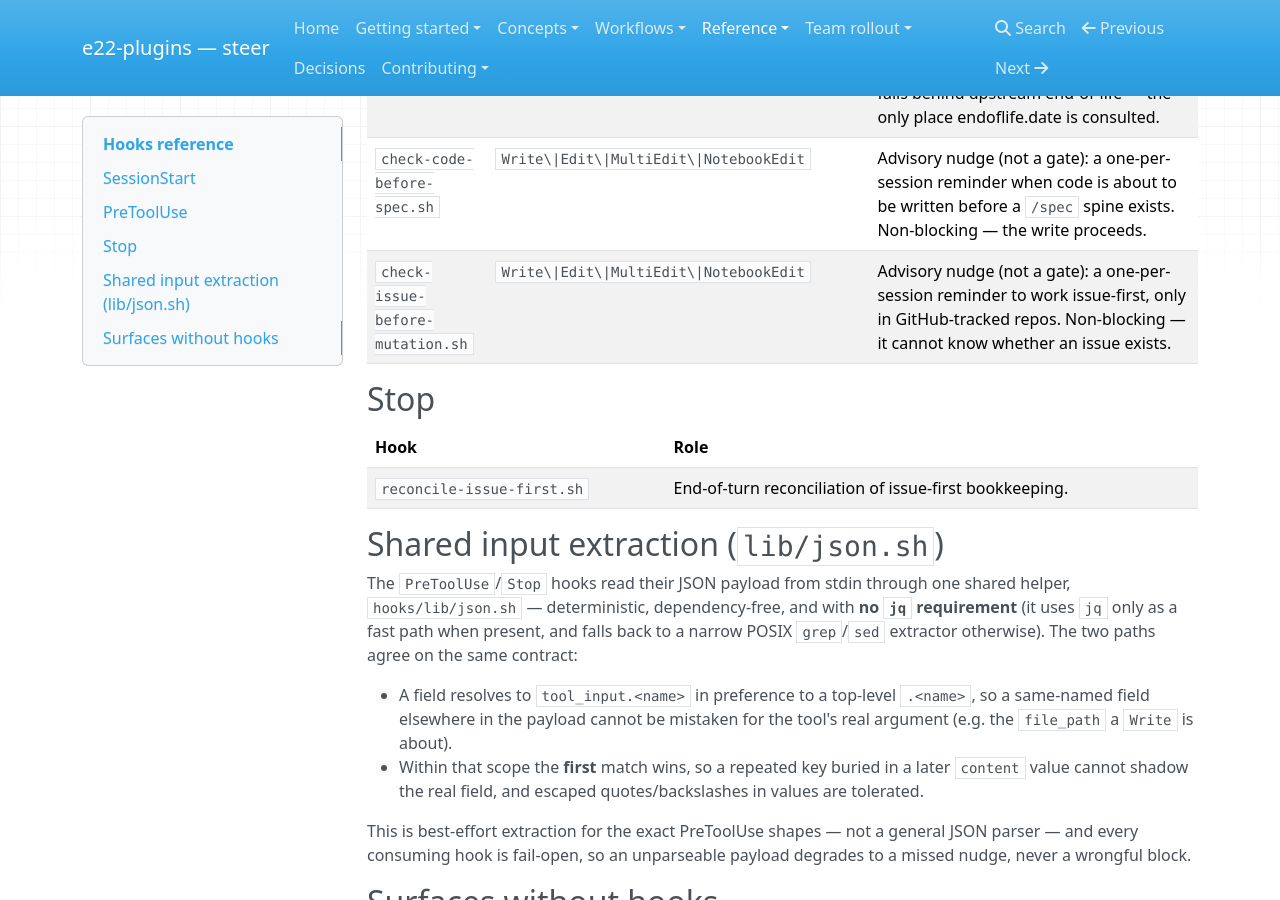
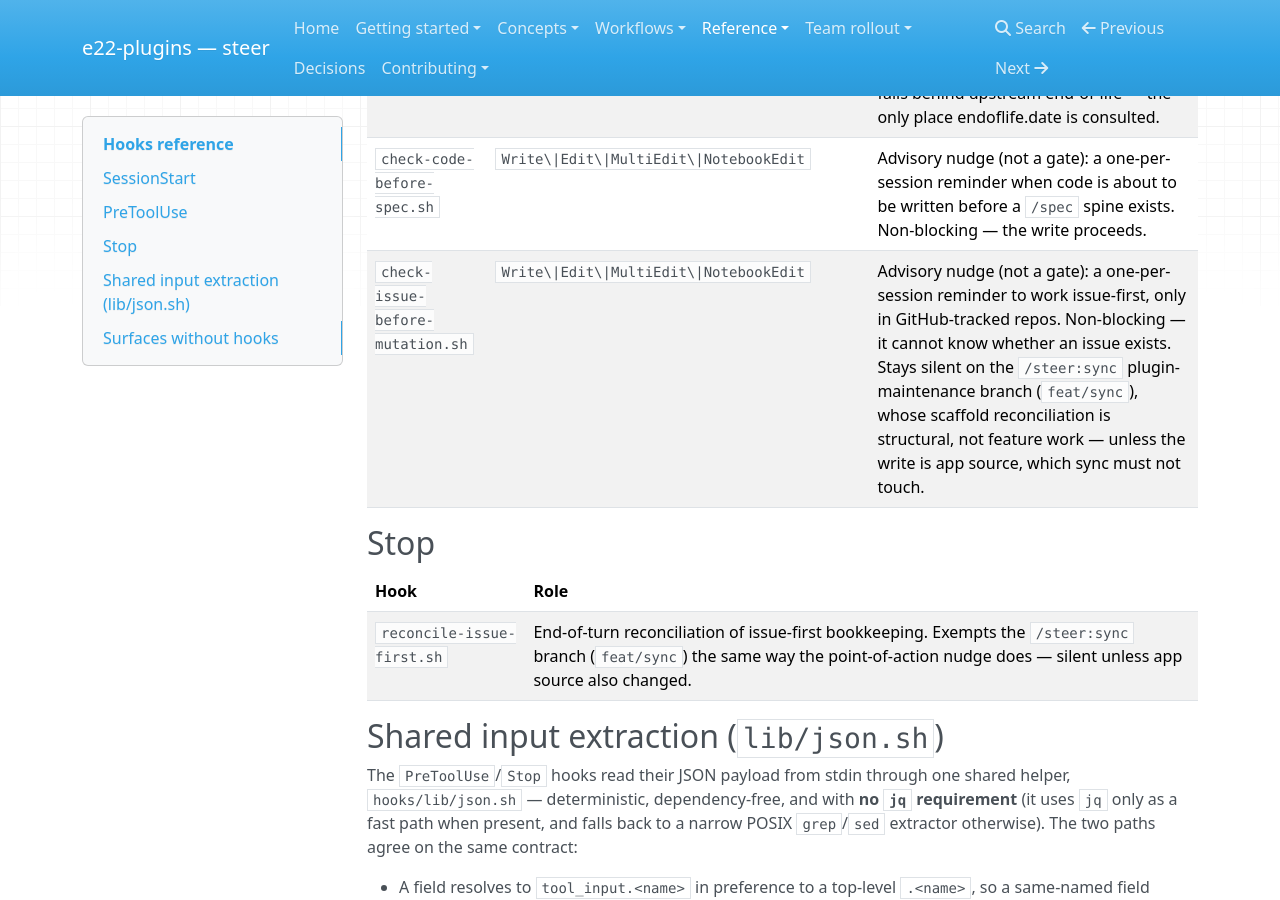
Before and after one commit to element22llc/e22-plugins, an MkDocs documentation site: the page built from docs/reference/hooks.md, in a window 1280 px wide and 900 px high, scrolled down 2002 px. Built offline with MkDocs 1.6.1, drawn with Linux system fonts in a browser that asks for light colours; nearby versions of some CDN libraries.

Commit message:
docs: reflect feat/sync issue-first exemption in hooks + lifecycle pages
Co-Authored-By: Claude Opus 4.8 (1M context) <noreply@anthropic.com>

```diff
--- a/docs/reference/hooks.md
+++ b/docs/reference/hooks.md
@@ -54,13 +54,13 @@ flowchart TD
 | --- | --- | --- |
 | `check-version-pins.sh` | `Write\|Edit\|MultiEdit\|NotebookEdit\|Bash` | Enforces the **EOL floor** in `policy/versions.yml` (deterministic, no network, no `jq`): a pin below `minimum_supported` or in the `denied` list is denied; anything at or above the floor is silent. It is a floor, not a chooser — there is no advisory "behind the target" tier; **what** to pin (current stable) is decided live per the versioning rule (`/steer:conventions`). A scheduled workflow (`version-policy-refresh.yml`) keeps the floor current by opening a human-reviewed PR when it falls behind upstream end-of-life — the only place endoflife.date is consulted. |
 | `check-code-before-spec.sh` | `Write\|Edit\|MultiEdit\|NotebookEdit` | Advisory nudge (not a gate): a one-per-session reminder when code is about to be written before a `/spec` spine exists. Non-blocking — the write proceeds. |
-| `check-issue-before-mutation.sh` | `Write\|Edit\|MultiEdit\|NotebookEdit` | Advisory nudge (not a gate): a one-per-session reminder to work issue-first, only in GitHub-tracked repos. Non-blocking — it cannot know whether an issue exists. |
+| `check-issue-before-mutation.sh` | `Write\|Edit\|MultiEdit\|NotebookEdit` | Advisory nudge (not a gate): a one-per-session reminder to work issue-first, only in GitHub-tracked repos. Non-blocking — it cannot know whether an issue exists. Stays silent on the `/steer:sync` plugin-maintenance branch (`feat/sync`), whose scaffold reconciliation is structural, not feature work — unless the write is app source, which sync must not touch. |
 
 ## Stop
 
 | Hook | Role |
 | --- | --- |
-| `reconcile-issue-first.sh` | End-of-turn reconciliation of issue-first bookkeeping. |
+| `reconcile-issue-first.sh` | End-of-turn reconciliation of issue-first bookkeeping. Exempts the `/steer:sync` branch (`feat/sync`) the same way the point-of-action nudge does — silent unless app source also changed. |
 
 ## Shared input extraction (`lib/json.sh`)
 
```
Also changed, not shown: docs/concepts/lifecycle.md (+6 -0 lines).
